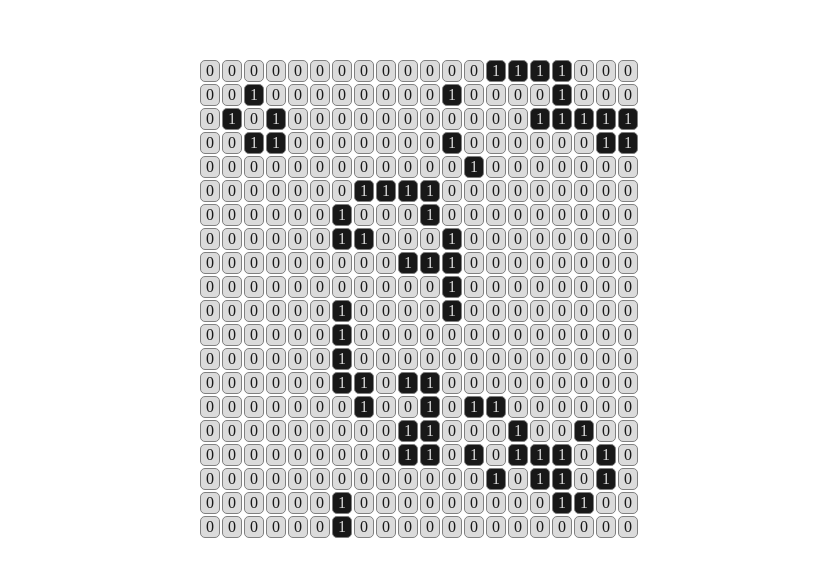
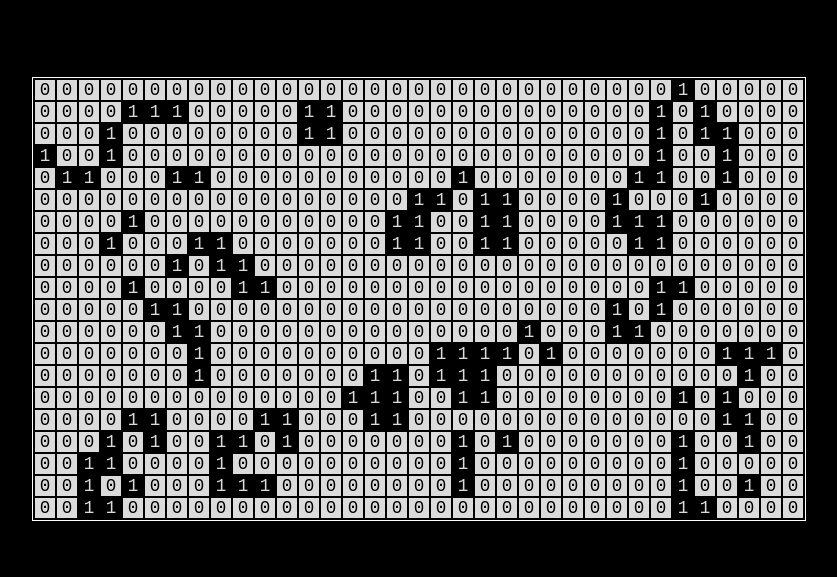
Before and after one commit to IngeHeeringa/202301-w2chwe-inge-heeringa, a website built with Parcel: page src/index.html in a window 1280 px wide. Shown: the part 101-678 px from the top of the page, without its empty margins (221-1058 px from the left). Built offline with nearby package versions, Linux system fonts and the light colour scheme; a small style sheet from the web is missing.

Commit message:
Modify HTML class names

```diff
--- a/src/js/createGrid/createGrid.js
+++ b/src/js/createGrid/createGrid.js
@@ -4,18 +4,17 @@ const createGrid = (rows, columns, world) => {
   grid.setAttribute("class", "grid");
   for (let rowPosition = 0; rowPosition < rows; rowPosition++) {
     const gridRow = document.createElement("tr");
-    gridRow.setAttribute("class", "grid__row");
     for (let columnPosition = 0; columnPosition < columns; columnPosition++) {
       const cell = document.createElement("td");
-      cell.setAttribute("class", "dead");
+      cell.setAttribute("class", "grid__cell grid__cell--dead");
       cell.innerHTML = world.currentGeneration[rowPosition][columnPosition];
 
       if (cell.innerText === "1") {
-        cell.classList.add("alive");
-        cell.classList.remove("dead");
+        cell.classList.add("grid__cell--alive");
+        cell.classList.remove("grid__cell--dead");
       } else {
-        cell.classList.add("dead");
-        cell.classList.remove("alive");
+        cell.classList.add("grid__cell--dead");
+        cell.classList.remove("grid__cell--alive");
       }
 
       gridRow.appendChild(cell);
--- a/src/js/index.js
+++ b/src/js/index.js
@@ -3,7 +3,7 @@ import initializeGeneration from "./initializeGeneration/initializeGeneration.js
 import World from "./World/World.js";
 
 const rows = 20;
-const columns = 20;
+const columns = 35;
 const initialGeneration = initializeGeneration(rows, columns, true);
 const world = new World(rows, columns, initialGeneration);
 
--- /dev/null
+++ b/src/sass/global/_global.scss
@@ -0,0 +1,8 @@
+@use "../variables/typography";
+@use "../variables/colors";
+
+body {
+  font-family: typography.$font-primary;
+  font-size: typography.$font-size;
+  background-color: colors.$color-secondary;
+}
--- a/src/sass/grid/_grid.scss
+++ b/src/sass/grid/_grid.scss
@@ -1,4 +1,5 @@
 @use "../variables/colors";
+@use "../variables/typography";
 
 .world {
   display: flex;
@@ -7,20 +8,23 @@
   min-height: 100vh;
 }
 
-td {
-  width: 20px;
+.grid {
+  border: 1px solid #fff;
+
+  &__cell {
+    min-width: 20px;
     height: 20px;
-  border: 1px solid gray;
-  border-radius: 5px;
     text-align: center;
-}
+    padding: 0;
 
-.dead {
+    &--dead {
       color: colors.$color-secondary;
       background-color: colors.$color-primary;
     }
 
-.alive {
+    &--alive {
       color: colors.$color-primary;
       background-color: colors.$color-secondary;
     }
+  }
+}
--- a/src/sass/styles.scss
+++ b/src/sass/styles.scss
@@ -1,2 +1,3 @@
 @use "grid/grid";
 @use "reset/reset";
+@use "global/global";
--- a/src/sass/variables/_colors.scss
+++ b/src/sass/variables/_colors.scss
@@ -1,2 +1,2 @@
 $color-primary: #dbdbdb;
-$color-secondary: #181818;
+$color-secondary: #000000;
--- a/src/sass/variables/_typography.scss
+++ b/src/sass/variables/_typography.scss
@@ -1 +1,4 @@
-$font-primary: ;
+@import url("../../node_modules/@fontsource/vt323/index.css");
+
+$font-primary: "VT323", monospace;
+$font-size: 1.1rem;
```
Also changed, not shown: package.json (+7 -1 lines), src/sass/styles.css, 3 other files. Lines whose indentation alone changed are shown as unchanged.
